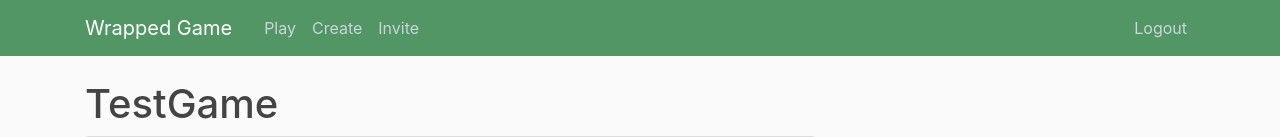
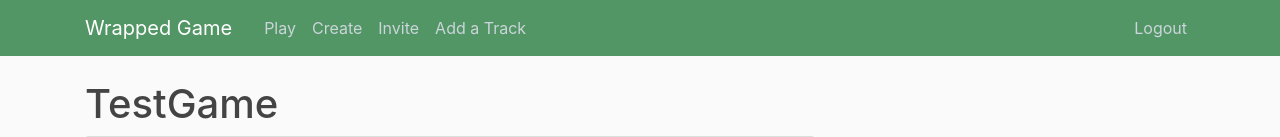
Before and after one commit to jamesdmeldrum/uswrappedup, a Django app: a page that uses wrapped_website/gamepage/templates/gamepage/base.html in a window 1280 px wide. Shown: the top 137 px of the page. Run offline with Django 4.2, Linux system fonts and the light colour scheme; a user stored in the database is signed in; data comes from the database, SQL or seed files in the repository; parts of the project's set-up code (start-up, migrations or seed data) failed here and were passed over; some libraries are stand-ins or nearby versions.

Commit message:
few html fixes

```diff
--- a/wrapped_website/gamepage/templates/gamepage/base.html
+++ b/wrapped_website/gamepage/templates/gamepage/base.html
@@ -31,6 +31,7 @@
                 {% if user.is_authenticated %}
               <a class="nav-item nav-link" href="{% url 'gamepage-create' %}">Create</a>
                 <a class="nav-item nav-link" href="{% url 'gamepage-invite' %}">Invite</a>
+                <a class="nav-item nav-link" href="{% url 'add-unknown' %}">Add a Track</a>
                 {% endif %}
             </div>
             <!-- Navbar Right Side -->
--- a/wrapped_website/gamepage/templates/gamepage/game_play.html
+++ b/wrapped_website/gamepage/templates/gamepage/game_play.html
@@ -29,7 +29,6 @@ function playSound(track) {
 };
 </script>
 
-{% if object.owner == user %}
 <h1 class="article-title" >{{ object.title }}</h1>
 
 {% for track in object.tracks %}
@@ -116,6 +115,5 @@ if (revealbutton) {
 };
 </script>
 
-{% endif %}
 
 {% endblock content %}
```
